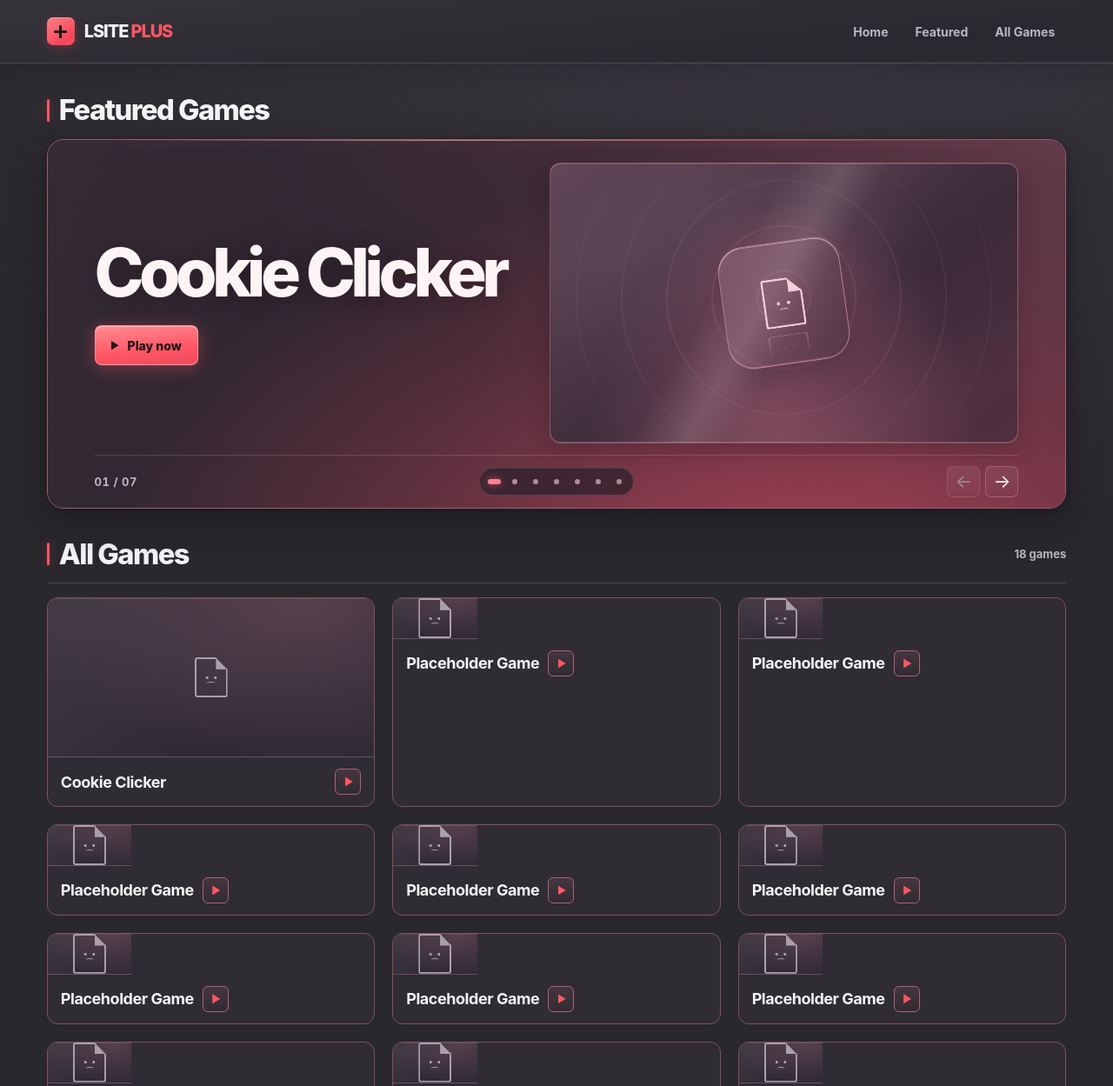
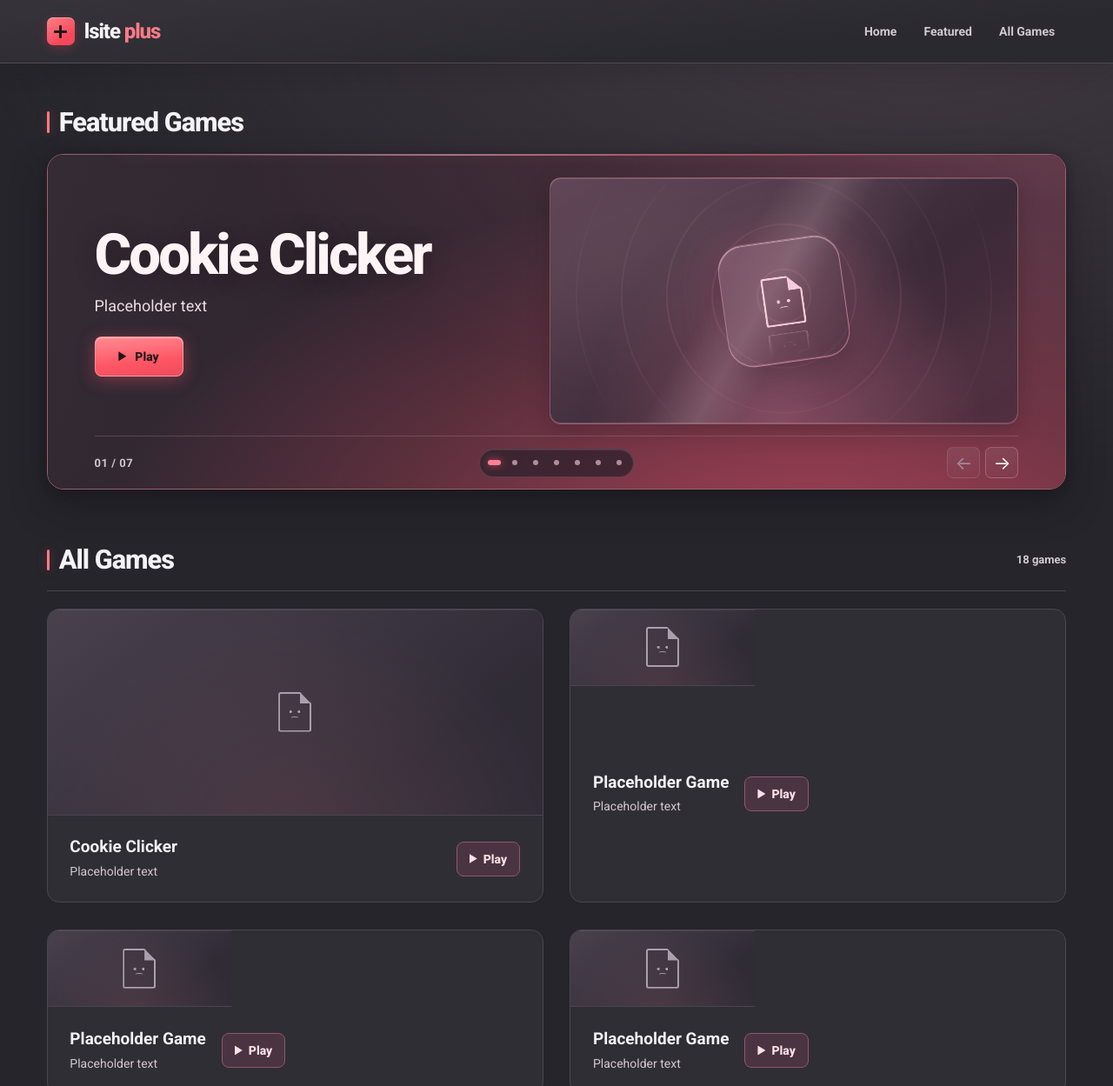
Before and after one commit to cheeseburgerer1/lsite-plus, a plain HTML site: page index.html in a window 1280 px wide. Shown: the top 1249 px of the page at 87% size. Drawn offline with Linux system fonts and the light colour scheme.

Commit message:
Polish the lsite plus arcade homepage
Use Roboto and lowercase branding, label Play actions, and add placeholder game descriptions. Give the two-column grid more room and improve carousel accessibility.

```diff
--- a/index.html
+++ b/index.html
@@ -3,18 +3,21 @@
 <head>
   <meta charset="utf-8">
   <meta name="viewport" content="width=device-width, initial-scale=1">
-  <meta name="description" content="Browse featured games and the LSITE PLUS game library.">
-  <meta name="theme-color" content="#2c2a30">
-  <title>LSITE PLUS</title>
+  <meta name="description" content="Browse featured games and the lsite plus game library.">
+  <meta name="theme-color" content="#25252b">
+  <title>lsite plus</title>
+  <link rel="preconnect" href="https://fonts.googleapis.com">
+  <link rel="preconnect" href="https://fonts.gstatic.com" crossorigin>
+  <link rel="stylesheet" href="https://fonts.googleapis.com/css2?family=Roboto:wght@400..900&amp;display=swap">
   <link rel="stylesheet" href="menu.css">
   <script src="menu.js" defer></script>
 </head>
 <body id="top">
   <header class="site-header">
     <div class="container header-inner">
-      <a class="brand" href="#top" aria-label="LSITE PLUS home">
+      <a class="brand" href="#top" aria-label="lsite plus home">
         <span class="brand-mark" aria-hidden="true"></span>
-        <span>LSITE <em>PLUS</em></span>
+        <span>lsite <em>plus</em></span>
       </a>
       <nav class="site-nav" aria-label="Main navigation">
         <a href="#top">Home</a>
@@ -57,8 +60,11 @@
       <span class="missing-icon"><span></span></span>
     </span>
     <span class="card-caption">
-      <span class="card-title"></span>
-      <span class="card-action" aria-hidden="true"><span class="play-icon"></span></span>
+      <span class="card-copy">
+        <span class="card-title"></span>
+        <span class="card-description"></span>
+      </span>
+      <span class="card-action" aria-hidden="true"><span class="play-icon"></span>Play</span>
     </span>
   </template>
 
@@ -66,6 +72,7 @@
     <div class="featured-card" role="group" aria-roledescription="slide">
       <div class="featured-copy">
         <h2 class="featured-title"></h2>
+        <p class="featured-description"></p>
       </div>
       <div class="featured-preview" aria-hidden="true">
         <span class="preview-glass">
--- a/menu.css
+++ b/menu.css
@@ -1,12 +1,12 @@
 :root {
   color-scheme: dark;
-  font-family: Inter, system-ui, -apple-system, BlinkMacSystemFont, "Segoe UI", sans-serif;
+  font-family: Roboto, system-ui, -apple-system, BlinkMacSystemFont, "Segoe UI", sans-serif;
   color: #f4f3f5;
-  background: #29282d;
-  --panel: #302c33;
-  --line: #48434c;
-  --muted: #bdb7c2;
-  --red: #ff5664;
+  background: #25252b;
+  --panel: #302e35;
+  --line: #4b454f;
+  --muted: #d0c8d1;
+  --red: #ff7b87;
   --red-border: #82505a;
   --gutter: clamp(16px, 4.2vw, 68px);
 }
@@ -14,7 +14,7 @@
 *, *::before, *::after { box-sizing: border-box; }
 body {
   margin: 0;
-  background: radial-gradient(ellipse 88% 620px at 73% 0, #3a353e, transparent 100%), #29282d;
+  background: radial-gradient(ellipse 85% 550px at 82% 0, #413841, transparent), #25252b;
 }
 a { color: inherit; }
 button { font: inherit; }
@@ -28,7 +28,7 @@ button, a { -webkit-tap-highlight-color: transparent; }
   box-shadow: 0 7px 24px #19161c35;
 }
 .header-inner { min-height: 72px; display: flex; align-items: center; justify-content: space-between; gap: 16px; }
-.brand { display: inline-flex; align-items: center; gap: 11px; text-decoration: none; font-size: 20px; font-weight: 850; letter-spacing: -.055em; white-space: nowrap; }
+.brand { display: inline-flex; align-items: center; gap: 11px; text-decoration: none; font-size: 24px; font-weight: 800; letter-spacing: -.045em; white-space: nowrap; }
 .brand em { color: var(--red); font-style: normal; }
 .brand-mark { display: grid; place-items: center; width: 32px; aspect-ratio: 1; background: linear-gradient(145deg, #ff8086, #f5485a 72%); color: #241519; border-radius: 7px; box-shadow: inset 0 1px 0 #ffffff54, 0 3px 12px #ed425947; }
 .brand-mark::before, .brand-mark::after { content: ""; grid-area: 1 / 1; width: 15px; height: 3px; border-radius: 1px; background: currentColor; }
@@ -37,29 +37,46 @@ button, a { -webkit-tap-highlight-color: transparent; }
 .site-nav a { text-decoration: none; color: var(--muted); font-size: 14px; font-weight: 650; padding: 9px 13px; border-radius: 6px; white-space: nowrap; }
 .site-nav a:hover, .site-nav a:focus-visible { color: #fff; background: #48414a; }
 
-main { padding-block: 36px 62px; }
+main { padding-block: clamp(30px, 4vw, 52px) 76px; }
 section { scroll-margin-top: 22px; }
-.section-heading { display: flex; align-items: center; justify-content: space-between; gap: 10px; margin-bottom: 16px; }
-.section-heading :is(h1, h2) { margin: 0; display: flex; align-items: center; gap: 11px; font-size: clamp(21px, 2.55vw, 33px); font-weight: 800; letter-spacing: -.047em; line-height: 1.08; }
+.section-heading { display: flex; align-items: center; justify-content: space-between; gap: 12px; margin-bottom: 20px; }
+.section-heading :is(h1, h2) { margin: 0; display: flex; align-items: center; gap: 11px; font-size: clamp(22px, 2.4vw, 32px); font-weight: 750; letter-spacing: -.033em; line-height: 1.08; }
 .section-heading :is(h1, h2)::before { content: ""; width: 3px; height: .8em; background: var(--red); border-radius: 2px; box-shadow: 0 0 12px #ff4f6860; }
 #slide-count, .game-count { color: var(--muted); font-size: 13px; font-weight: 650; white-space: nowrap; }
 #slide-count { font-variant-numeric: tabular-nums; letter-spacing: .04em; }
-.game-card { display: flex; min-width: 0; position: relative; overflow: hidden; flex-direction: column; padding: 0; border: 1px solid var(--red-border); border-radius: 12px; background: var(--panel); color: inherit; cursor: pointer; text-align: left; text-decoration: none; transition: border-color .18s, background-color .18s, box-shadow .18s; }
-.game-card:hover, .game-card:focus-visible { border-color: var(--red); background-color: #412f39; box-shadow: 0 0 0 1px #ff566445, 0 8px 22px #17141c5c; }
+.game-card { container-type: inline-size; display: flex; min-width: 0; position: relative; overflow: hidden; flex-direction: column; padding: 0; border: 1px solid var(--line); border-radius: 14px; background: var(--panel); color: inherit; cursor: pointer; text-align: left; text-decoration: none; transition: border-color .18s, background-color .18s, box-shadow .18s; }
+.game-card:hover, .game-card:focus-visible { border-color: var(--red); background-color: #39313b; box-shadow: 0 8px 22px #17141c66; }
 .game-card:focus-visible { outline-offset: -4px; }
 .preview {
   display: grid;
   place-items: center;
-  background: radial-gradient(ellipse at 78% 0, #57404d, transparent 76%), linear-gradient(145deg, #423b45, #2e2933 68%);
+  background: radial-gradient(ellipse at 50% 120%, #84536355, transparent 73%), linear-gradient(145deg, #49414d, #302c36 73%);
   box-shadow: inset 0 1px 0 #ffffff16;
 }
 .missing-icon { --icon: #aaa0ad; position: relative; display: block; width: 38px; height: 46px; color: var(--icon); clip-path: polygon(0 0, 64% 0, 100% 30%, 100% 100%, 0 100%); border: 2px solid currentColor; border-radius: 3px; }
 .missing-icon::before { content: ""; position: absolute; top: -2px; right: -2px; width: 39%; height: 33%; background: currentColor; clip-path: polygon(0 0, 100% 100%, 0 100%); }
 .missing-icon > span { position: absolute; left: 50%; top: 45%; width: 44%; height: 29%; transform: translateX(-50%); background: radial-gradient(circle at 18% 20%, currentColor 1.3px, transparent 1.7px), radial-gradient(circle at 82% 20%, currentColor 1.3px, transparent 1.7px); }
 .missing-icon > span::after { content: ""; position: absolute; bottom: 0; left: 19%; width: 62%; height: 40%; border-top: 1.5px solid currentColor; border-radius: 50% 50% 0 0; }
-.card-caption { display: flex; align-items: center; justify-content: space-between; gap: 10px; min-width: 0; padding: 13px 15px; }
-.card-title { font-size: clamp(14px, 1.5vw, 18px); font-weight: 750; letter-spacing: -.025em; }
-.card-action { display: inline-flex; align-items: center; justify-content: center; gap: 10px; flex: none; color: var(--red); }
+.card-caption { display: flex; flex: 1; align-items: center; justify-content: space-between; gap: 18px; min-width: 0; padding: clamp(18px, 2vw, 26px); }
+.card-copy { display: grid; min-width: 0; gap: 7px; }
+.card-title { font-size: clamp(16px, 1.55vw, 19px); font-weight: 700; line-height: 1.2; overflow-wrap: anywhere; }
+.card-description { color: var(--muted); font-size: 14px; line-height: 1.35; }
+.card-action {
+  display: inline-flex;
+  align-items: center;
+  justify-content: center;
+  gap: 7px;
+  flex: none;
+  min-height: 40px;
+  padding-inline: 14px;
+  border: 1px solid #8d5968;
+  border-radius: 8px;
+  background: #4b3442;
+  color: #ffe1e5;
+  font-size: 14px;
+  font-weight: 750;
+}
+.game-card:is(:hover, :focus-visible) .card-action { border-color: #ffafb7; background: #ffabb4; color: #2a1721; }
 .play-icon { width: 9px; height: 11px; background: currentColor; clip-path: polygon(0 0, 100% 50%, 0 100%); }
 
 .carousel {
@@ -117,7 +134,7 @@ section { scroll-margin-top: 22px; }
 
 .featured-card {
   --hero-light: #a54155;
-  min-height: clamp(330px, 33vw, 436px);
+  min-height: clamp(330px, 30vw, 415px);
   display: grid;
   grid-template-columns: minmax(0, 1fr) minmax(0, 1.12fr);
   align-items: center;
@@ -136,15 +153,16 @@ section { scroll-margin-top: 22px; }
 .featured-card:nth-child(3n) { --hero-light: #833c50; }
 .featured-copy { position: relative; z-index: 1; }
 .featured-title {
-  max-width: 10ch;
-  margin: 0 0 23px;
+  margin: 0;
   color: #fff4f5;
-  font-size: clamp(37px, 6vw, 83px);
-  font-weight: 850;
-  letter-spacing: -.073em;
-  line-height: .97;
+  font-size: clamp(38px, 5.1vw, 72px);
+  font-weight: 800;
+  letter-spacing: -.045em;
+  line-height: 1.02;
   text-shadow: 0 3px 24px #21121967;
 }
+
+.featured-description { margin: 12px 0 22px; color: #f0dbe2; font-size: clamp(15px, 1.5vw, 18px); line-height: 1.45; }
 
 .featured-play {
   display: inline-flex;
@@ -152,6 +170,7 @@ section { scroll-margin-top: 22px; }
   justify-content: center;
   gap: 10px;
   min-height: 46px;
+  min-width: 102px;
   padding: 0 18px;
   border: 1px solid #ffb1b6a0;
   border-radius: 8px;
@@ -245,12 +264,10 @@ section { scroll-margin-top: 22px; }
 .carousel-dot[aria-current="true"] { color: #ff8093; }
 .carousel-dot[aria-current="true"]::before { width: 15px; box-shadow: 0 0 10px #ff6c88a1; }
 
-#games { margin-top: 35px; }
-#games .section-heading { padding-bottom: 15px; border-bottom: 1px solid var(--line); }
-.game-grid { display: grid; grid-template-columns: repeat(3, minmax(0, 1fr)); gap: clamp(10px, 1.55vw, 22px); }
-.game-grid .preview { aspect-ratio: 2.05; border-bottom: 1px solid #68515e; }
-.game-grid .card-action { display: grid; place-items: center; gap: 0; width: 30px; height: 30px; border: 1px solid #ab6472; border-radius: 6px; background: linear-gradient(#f8849e1c, transparent); }
-.game-grid .play-icon { margin-left: 2px; }
+#games { margin-top: clamp(38px, 5vw, 66px); }
+#games .section-heading { padding-bottom: 18px; border-bottom: 1px solid var(--line); }
+.game-grid { display: grid; grid-template-columns: repeat(2, minmax(0, 1fr)); gap: clamp(14px, 2.4vw, 32px); }
+.game-grid .preview { aspect-ratio: 2.4; min-height: 88px; border-bottom: 1px solid var(--line); }
 
 dialog { width: min(420px, 100% - 36px); padding: 0; border: 1px solid var(--red-border); border-radius: 10px; background: #1b171c; color: #fff; box-shadow: 0 18px 65px #000a; }
 dialog::backdrop { background: #050507cc; }
@@ -259,11 +276,14 @@ dialog::backdrop { background: #050507cc; }
 .dialog-content p { margin: 10px 0 24px; color: var(--muted); }
 .dialog-button { padding: 10px 14px; border: 0; border-radius: 6px; background: var(--red); color: #161013; font-weight: 750; cursor: pointer; }
 
+@container (max-width: 280px) {
+  .card-caption { flex-direction: column; align-items: stretch; gap: 12px; padding: 14px; }
+  .card-action { align-self: flex-start; margin-top: auto; }
+}
+
 @media (max-width: 720px) {
   .header-inner { min-height: 64px; }
-  main { padding-top: 25px; }
   .site-nav a { padding-inline: 8px; }
-  .game-grid { grid-template-columns: repeat(2, minmax(0, 1fr)); }
 }
 
 @media (max-width: 560px) {
@@ -282,19 +302,17 @@ dialog::backdrop { background: #050507cc; }
   }
   .featured-preview { grid-row: 1; min-height: 0; }
   .featured-copy { padding-inline: 4px; }
-  .featured-title { max-width: none; margin-bottom: 14px; font-size: clamp(30px, 9vw, 42px); }
+  .featured-title { font-size: clamp(32px, 8vw, 44px); }
+  .featured-description { margin: 6px 0 14px; }
   .preview-glass .missing-icon { transform: scale(.95); }
   .preview-glass .icon-reflection { top: calc(50% + 19px); transform: translateX(-50%) scale(.95, -.5); }
 }
 
 @media (max-width: 470px) {
-  .brand { font-size: 16px; gap: 6px; }
+  .brand { font-size: 20px; gap: 6px; }
   .brand-mark { width: 25px; }
   .site-nav { gap: 1px; }
   .site-nav a { font-size: 12px; padding-inline: 5px; }
-  .game-grid .card-caption { padding: 10px; gap: 6px; }
-  .game-grid .card-action { width: 22px; height: 24px; }
-  .game-grid .play-icon { width: 7px; height: 9px; }
 }
 
 @media (max-width: 365px) {
--- a/menu.js
+++ b/menu.js
@@ -1,5 +1,6 @@
 const games = Array.from({ length: 18 }, (_, index) => ({
   title: index === 0 ? 'Cookie Clicker' : 'Placeholder Game',
+  description: 'Placeholder text',
   url: index === 0 ? 'js/index.html' : null,
   slot: index + 1,
 }));
@@ -18,12 +19,11 @@ const featuredTemplate = document.querySelector('#featured-template');
 
 function createGameControl(game) {
   const control = document.createElement(game.url ? 'a' : 'button');
+  control.setAttribute('aria-label', game.url ? `Play ${game.title}` : `Play ${game.title} ${game.slot}`);
   if (game.url) {
     control.href = game.url;
-    control.setAttribute('aria-label', `Play ${game.title}`);
   } else {
     control.type = 'button';
-    control.setAttribute('aria-label', `${game.title} ${game.slot}`);
     control.addEventListener('click', () => dialog.showModal());
   }
   return control;
@@ -34,6 +34,10 @@ function createCard(game) {
   card.className = 'game-card';
   card.append(cardTemplate.content.cloneNode(true));
   card.querySelector('.card-title').textContent = game.title;
+  const description = card.querySelector('.card-description');
+  description.textContent = game.description;
+  description.id = `game-description-${game.slot}`;
+  card.setAttribute('aria-describedby', description.id);
   return card;
 }
 
@@ -41,14 +45,14 @@ const slides = featuredGames.map((game, index) => {
   const slide = featuredTemplate.content.firstElementChild.cloneNode(true);
   slide.setAttribute('aria-label', `${index + 1} of ${featuredGames.length}`);
   slide.querySelector('.featured-title').textContent = game.title;
+  slide.querySelector('.featured-description').textContent = game.description;
 
   const play = createGameControl(game);
   play.className = 'featured-play';
-  play.setAttribute('aria-label', game.url ? `Play ${game.title}` : `Play ${game.title} ${game.slot}`);
   const icon = document.createElement('span');
   icon.className = 'play-icon';
   icon.setAttribute('aria-hidden', 'true');
-  play.append(icon, game.url ? 'Play now' : 'Play');
+  play.append(icon, 'Play');
   slide.querySelector('.featured-copy').append(play);
   return slide;
 });
@@ -85,7 +89,9 @@ function updateControls(index) {
   slideCount.textContent = `${current} / ${total}`;
   indicators.forEach((indicator, position) => {
     indicator.setAttribute('aria-current', String(index === position));
-    playControls[position].tabIndex = index === position ? 0 : -1;
+    const isActive = index === position;
+    slides[position].setAttribute('aria-hidden', String(!isActive));
+    playControls[position].tabIndex = isActive ? 0 : -1;
   });
 }
 
```
